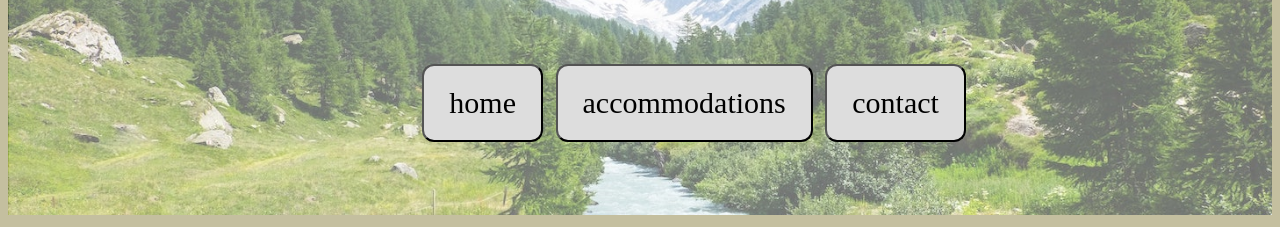
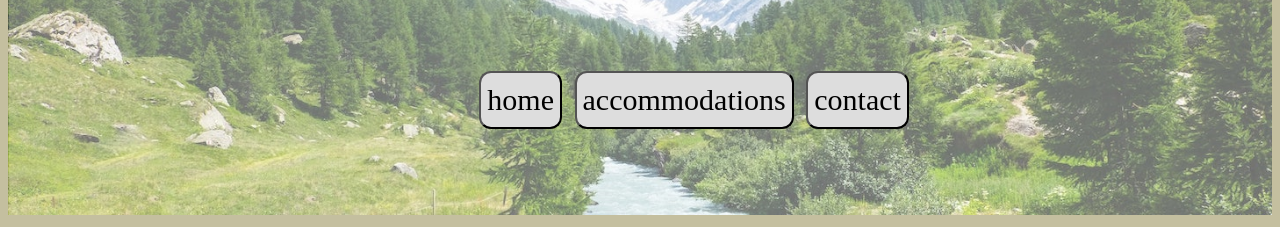
Before and after one commit to hanamill03/Final, a plain HTML site: page index.html in a window 1280 px wide. Shown: the part 285-512 px from the top of the page. Drawn offline with Linux system fonts and the light colour scheme; files whose address does not match are found by name.

Commit message:
Update styles.css

```diff
--- a/styles.css
+++ b/styles.css
@@ -23,7 +23,8 @@ body {
 			border-radius: 12px;
 			outline: 0;
 			display: inline-block;
-			padding: 20px 25px;
+			padding-top:10px;
+      padding-bottom: 10px;
 			color: black;
 			background-color: #ddd;
 			text-align: center;
```
